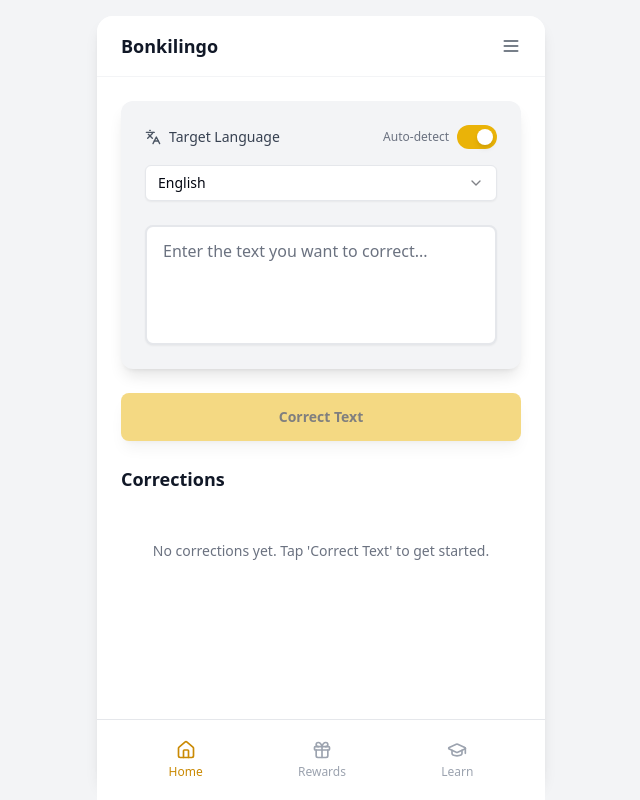
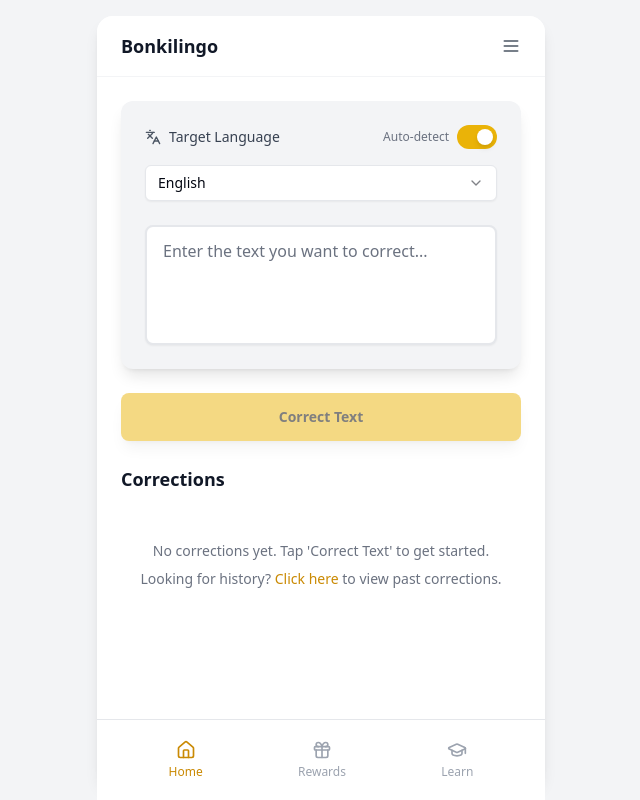
Before and after one commit to kleviss/bonkilingua, a Next.js app: page / in a window 1280 px wide. Shown: the whole page, without its empty margins (319-959 px from the left). Built offline with nearby package versions, Linux system fonts and the light colour scheme.

Commit message:
feat: add links to view correction history in LanguageLearnerApp for improved user navigation

```diff
--- a/src/app/page.tsx
+++ b/src/app/page.tsx
@@ -642,11 +642,15 @@
                   >
                     <Link href="/explanation">Show Explanation</Link>
                   </Button>
+                  <div className="mt-2 text-center">
+                    <Link href="/history" className="text-xs text-yellow-600 hover:underline">View correction history</Link>
+                  </div>
                 </CardContent>
               </Card>
             ) : (
               <div className="text-center py-8 text-gray-500">
                 <p className="text-sm">No corrections yet. Tap 'Correct Text' to get started.</p>
+                <p className="text-sm mt-2">Looking for history? <Link href="/history" className="text-yellow-600 hover:underline">Click here</Link> to view past corrections.</p>
               </div>
             )}
           </div>
```
